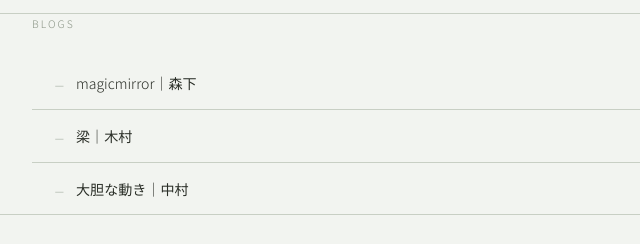
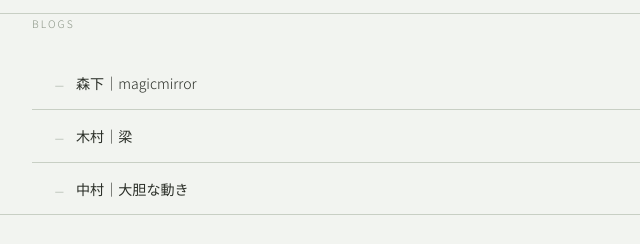
Before and after one commit to gomenne-team/gomenne-team.github.io, a plain HTML site: page index.html in a window 1280 px wide. Shown: the part 779-1023 px from the top of the page, 280-920 px from the left. Drawn offline with Linux system fonts and the light colour scheme.

Commit message:
Update index.html

```diff
--- a/index.html
+++ b/index.html
@@ -47,15 +47,15 @@
     <div class="ep-list">
       <a class="ep-item" href="https://magicmirror.hatenadiary.jp/" target="_blank" rel="noopener">
         <span class="ep-num">—</span>
-        <span class="ep-title">magicmirror｜森下</span>
+        <span class="ep-title">森下｜magicmirror</span>
       </a>
       <a class="ep-item" href="https://note.com/sapientemamo_11" target="_blank" rel="noopener">
         <span class="ep-num">—</span>
-        <span class="ep-title">梁｜木村</span>
+        <span class="ep-title">木村｜梁</span>
       </a>
       <a class="ep-item" href="https://boldmove.hatenablog.com/" target="_blank" rel="noopener">
         <span class="ep-num">—</span>
-        <span class="ep-title">大胆な動き｜中村</span>
+        <span class="ep-title">中村｜大胆な動き</span>
       </a>
     </div>
   </section>
```
